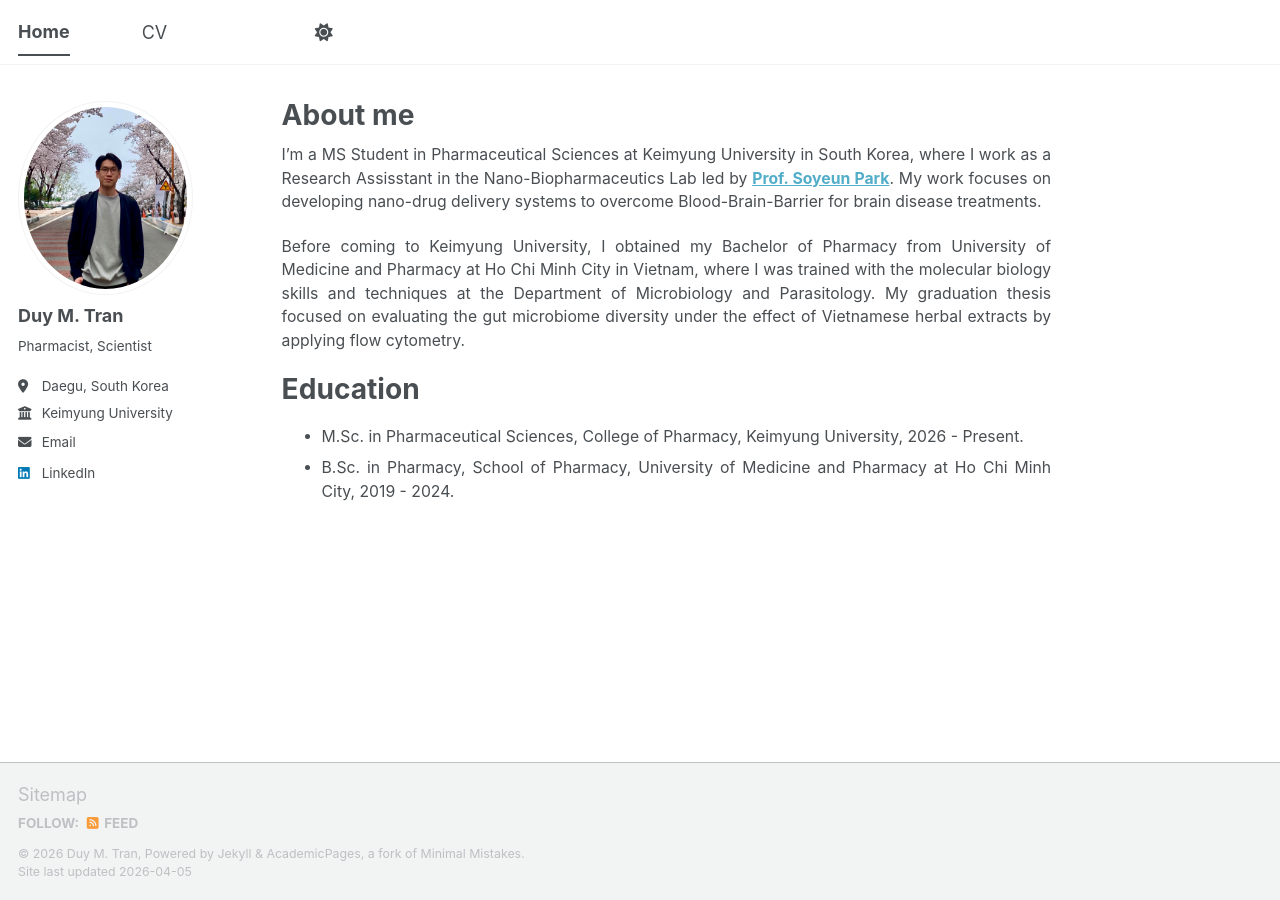
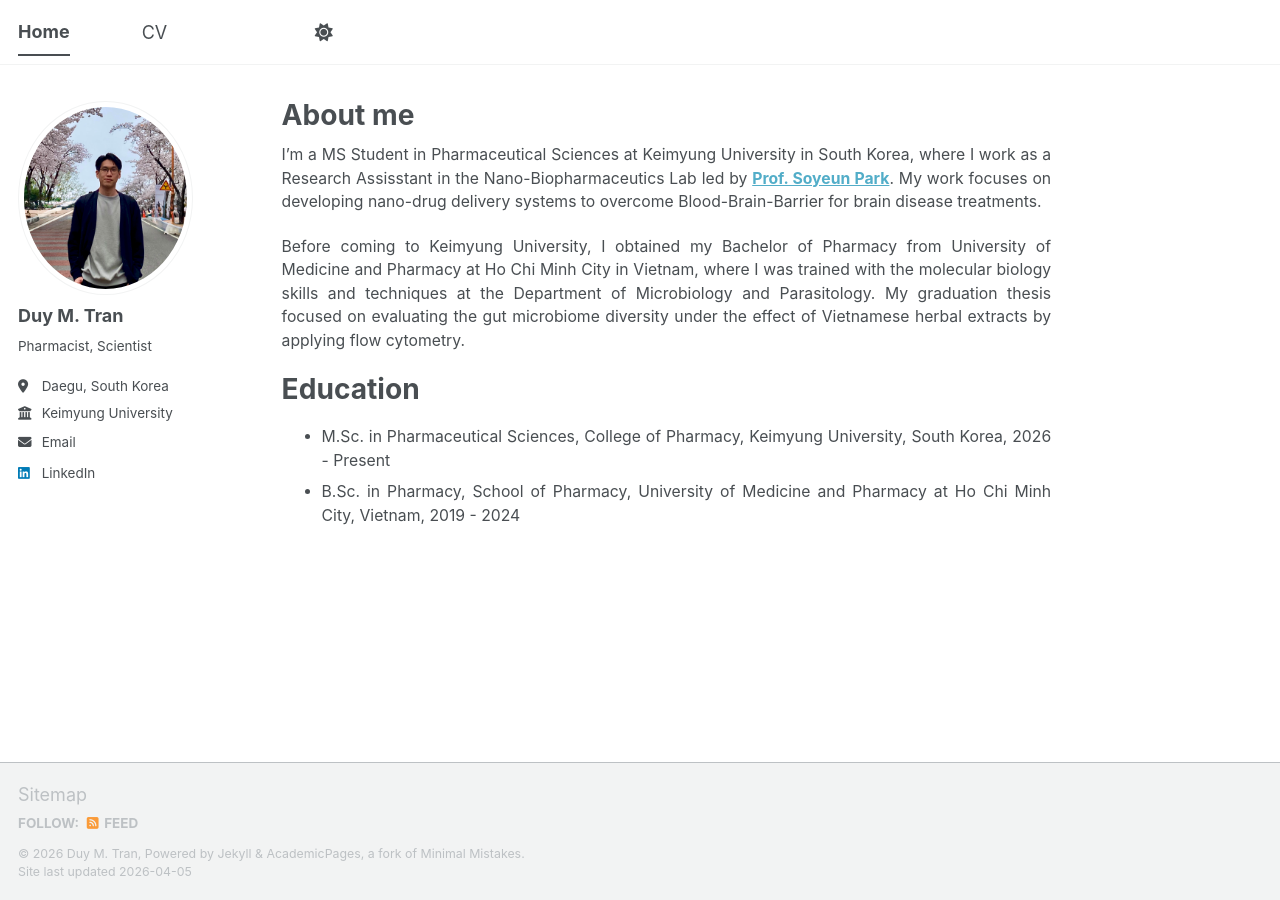
Before and after one commit to tranminhduy-git/tmduy.github.io, a Jekyll site: the page built from _pages/about.md, in a window 1280 px wide. Built offline with Jekyll 4.4.1, drawn with Linux system fonts in a browser that asks for light colours; a script bundle is joined from its source files by our own code; library files that are not in the unit come from our copies.

Commit message:
Update about.md

```diff
--- a/_pages/about.md
+++ b/_pages/about.md
@@ -15,5 +15,5 @@ Before coming to Keimyung University, I obtained my Bachelor of Pharmacy from Un
 
 Education
 ======
-* M.Sc. in Pharmaceutical Sciences, College of Pharmacy, Keimyung University, 2026 - Present.
-* B.Sc. in Pharmacy, School of Pharmacy, University of Medicine and Pharmacy at Ho Chi Minh City, 2019 - 2024.
+* M.Sc. in Pharmaceutical Sciences, College of Pharmacy, Keimyung University, South Korea, 2026 - Present
+* B.Sc. in Pharmacy, School of Pharmacy, University of Medicine and Pharmacy at Ho Chi Minh City, Vietnam, 2019 - 2024
```
